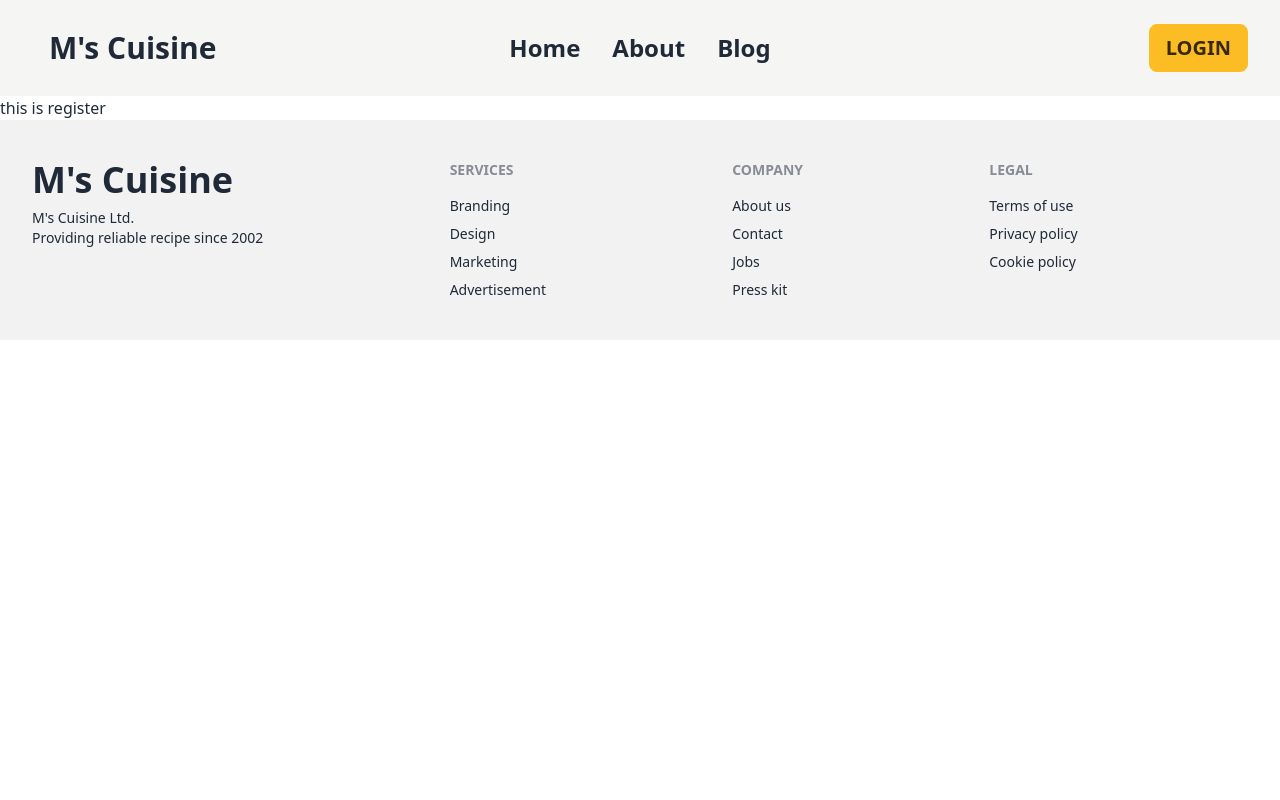
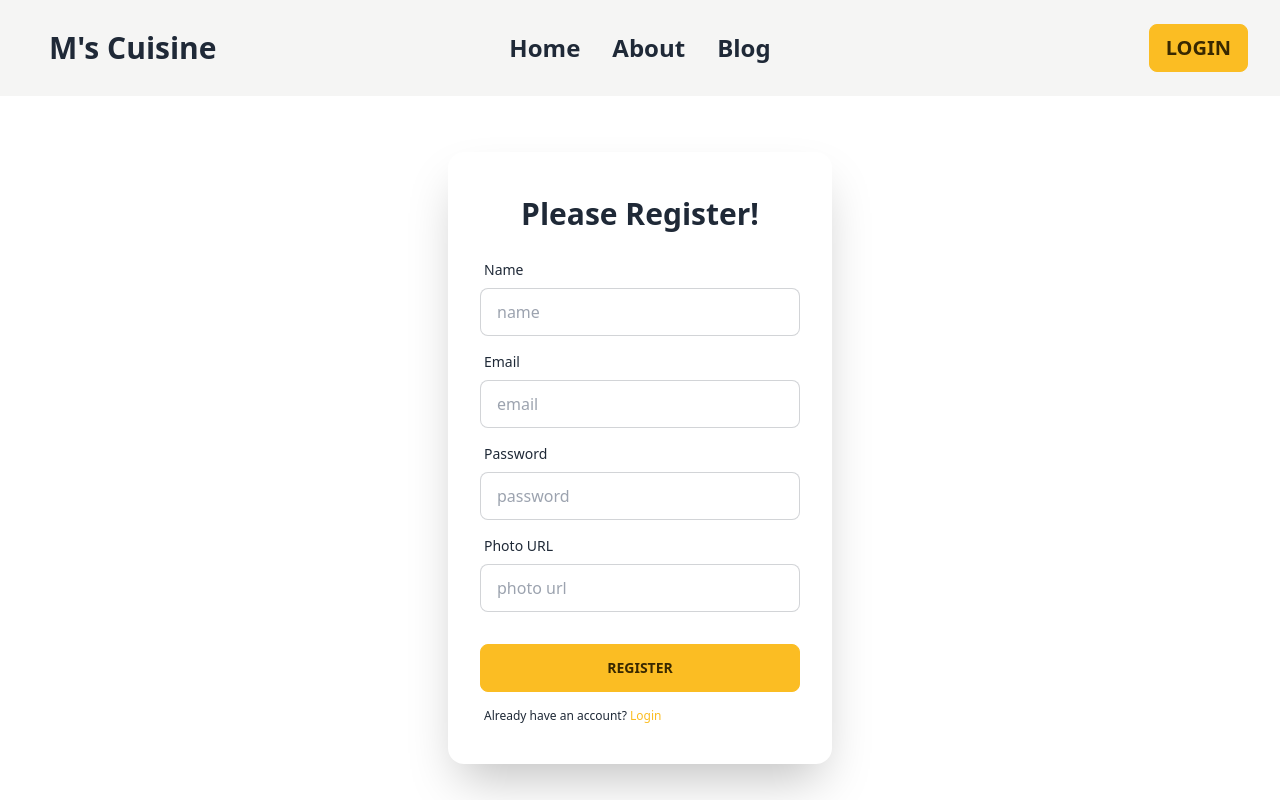
Before and after one commit to muhiminulalvi/THE_KOREAN_CUISINE, a React (Vite) app: page /register in a window 1280 px wide. Shown: the top 800 px of the page. Built offline with nearby package versions, Linux system fonts and the light colour scheme.

Commit message:
login registration added

```diff
--- a/src/pages/Login/Login.jsx
+++ b/src/pages/Login/Login.jsx
@@ -1,11 +1,56 @@
-import React from 'react';
+import React from "react";
+import { Link } from "react-router-dom";
+import { FaGoogle, FaGithub } from 'react-icons/fa';
 
 const Login = () => {
-    return (
-        <div>
-            this is login
-        </div>
-    );
+  return (
+    <div className="px-4 py-14 sm:max-w-xl md:max-w-full lg:max-w-screen-xl md:px-24 lg:px-8">
+      <div className="card mx-auto w-full max-w-sm shadow-2xl bg-base-100">
+        <form className="card-body">
+          <div className="form-control">
+            <label className="label">
+              <span className="label-text">Email</span>
+            </label>
+            <input
+              name="email"
+              type="email"
+              placeholder="email"
+              className="input input-bordered"
+              required
+            />
+          </div>
+          <div className="form-control">
+            <label className="label">
+              <span className="label-text">Password</span>
+            </label>
+            <input
+              name="password"
+              type="password"
+              placeholder="password"
+              className="input input-bordered"
+              required
+            />
+          </div>
+          <div className="form-control mt-6">
+            <input type="submit" value="Login" className="btn btn-warning hover:btn font-bold" />
+          </div>
+          <label className="label">
+            <Link to="/register" className="label-text-alt link link-hover font-medium">
+            New to The Korean Cuisine? <span className="text-warning">Create New Account</span>
+            </Link>
+          </label>
+          <hr />
+          <p className="text-center font-bold text-xl">OR</p>
+          <hr />
+
+          <div className="flex flex-col gap-3 pt-3">
+            <button className="btn btn-outline gap-3"><FaGoogle size={20}/> <span>Continue with Google</span></button>
+            <button className="btn btn-outline gap-3"><FaGithub size={20}/> <span>Continue with Github</span></button>
+          </div>
+        </form>
+      </div>
+    </div>
+  );
 };
 
 export default Login;
--- a/src/pages/Register/Register.jsx
+++ b/src/pages/Register/Register.jsx
@@ -1,11 +1,83 @@
-import React from 'react';
+import React from "react";
+import { Link } from "react-router-dom";
+import { FaGoogle, FaGithub } from "react-icons/fa";
 
 const Register = () => {
-    return (
-        <div>
-            this is register
-        </div>
-    );
+  return (
+    <div className="px-4 py-14 sm:max-w-xl md:max-w-full lg:max-w-screen-xl md:px-24 lg:px-8">
+      <div className="card mx-auto w-full max-w-sm shadow-2xl bg-base-100">
+        <form className="card-body">
+          <h2 className="font-bold text-3xl text-center py-3">
+            Please Register!
+          </h2>
+          <div className="form-control">
+            <label className="label">
+              <span className="label-text">Name</span>
+            </label>
+            <input
+              name="name"
+              type="text"
+              placeholder="name"
+              className="input input-bordered"
+              required
+            />
+          </div>
+          <div className="form-control">
+            <label className="label">
+              <span className="label-text">Email</span>
+            </label>
+            <input
+              name="email"
+              type="email"
+              placeholder="email"
+              className="input input-bordered"
+              required
+            />
+          </div>
+          <div className="form-control">
+            <label className="label">
+              <span className="label-text">Password</span>
+            </label>
+            <input
+              name="password"
+              type="password"
+              placeholder="password"
+              className="input input-bordered"
+              required
+            />
+          </div>
+          <div className="form-control">
+            <label className="label">
+              <span className="label-text">Photo URL</span>
+            </label>
+            <input
+              name="url"
+              type="url"
+              placeholder="photo url"
+              className="input input-bordered"
+              required
+            />
+          </div>
+          <div className="form-control mt-6">
+            <input
+              type="submit"
+              value="Register"
+              className="btn btn-warning hover:btn font-bold"
+            />
+          </div>
+          <label className="label">
+            <Link
+              to="/login"
+              className="label-text-alt link link-hover font-medium"
+            >
+              Already have an account? {" "}
+              <span className="text-warning">Login</span>
+            </Link>
+          </label>
+        </form>
+      </div>
+    </div>
+  );
 };
 
 export default Register;
```
